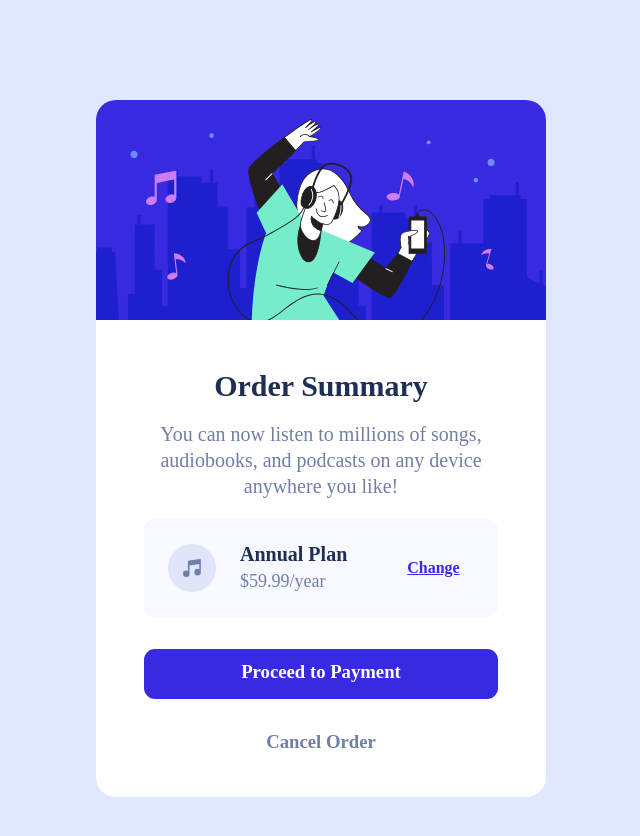
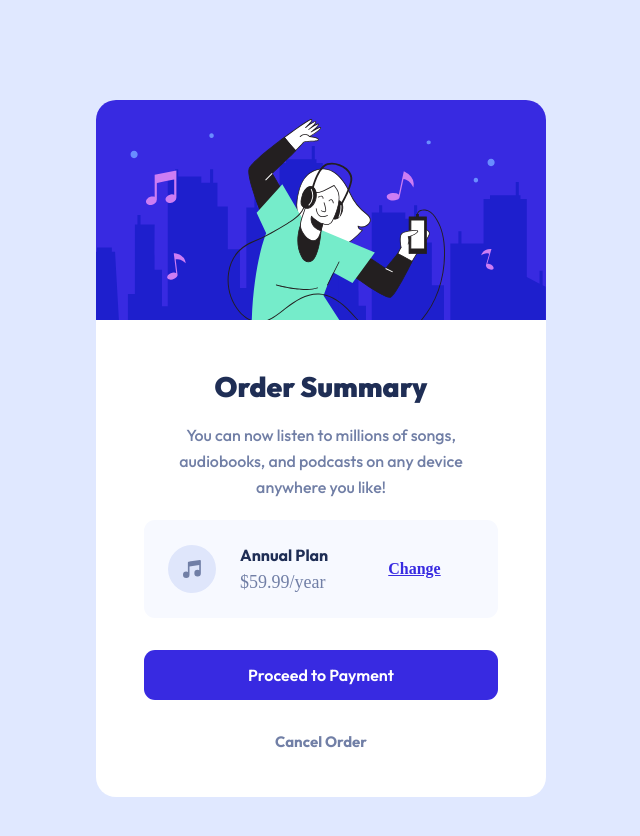
Before and after one commit to gvantsaj1/davaleba3.b, a plain HTML site: page index.html in a window 1280 px wide. Shown: the whole page, without its empty margins (319-959 px from the left). Drawn offline with Linux system fonts and the light colour scheme.

Commit message:
davaleba.b3

```diff
--- a/index.html
+++ b/index.html
@@ -5,6 +5,9 @@
     <meta http-equiv="X-UA-Compatible" content="IE=edge">
     <meta name="viewport" content="width=device-width, initial-scale=1.0">
     <link rel="stylesheet" href="style.css">
+    <link rel="preconnect" href="https://fonts.googleapis.com">
+    <link rel="preconnect" href="https://fonts.gstatic.com" crossorigin>
+    <link href="https://fonts.googleapis.com/css2?family=Outfit:wght@500;600;700;900&display=swap" rel="stylesheet">
     <title>Document</title>
 </head>
 <body>
--- a/style.css
+++ b/style.css
@@ -26,15 +26,20 @@ body{
     margin-bottom: 18px;
     text-align: center;
     color: #1F2E55;
-    font-size: 30px;
+    font-size: 28px;
+    font-weight: 900;
+    font-family: 'Outfit', sans-serif;
 }
 .listeningsongs{
     margin-left: 48px;
     margin-right: 48px;
-    font-size: 20px;
+    height: 78px;
+    font-size: 16px;
     text-align: center;
     color: #717FA6;
     line-height: 26px;
+    font-weight: 500;
+    font-family: 'Outfit', sans-serif;
 }
 .secondbox{
     height: 98px;
@@ -54,8 +59,9 @@ body{
 }
 .annual{
     color: #1F2E55;
-    font-size: 20px;
+    font-size: 16px;
     line-height: 21px;
+    font-family: 'Outfit', sans-serif;
 
 }
 .dollars{
@@ -79,13 +85,22 @@ body{
     margin: 32px auto;
 }
 .proceedpay{
+    font-family: 'Outfit', sans-serif;
+    font-style: normal;
+    font-weight: 600;
+    font-size: 16px;
+    line-height: 20px;
     color: #ffffff;
     text-align: center;
-    padding-top: 12px;
+    padding: 15px;
+    height: 20px;
 }
 .cancel{
     color: #717FA6;
     margin-top: 32px;
     text-align: center;
+    font-size: 15px;
+    font-family: 'Outfit', sans-serif;
+
 
 }
```
